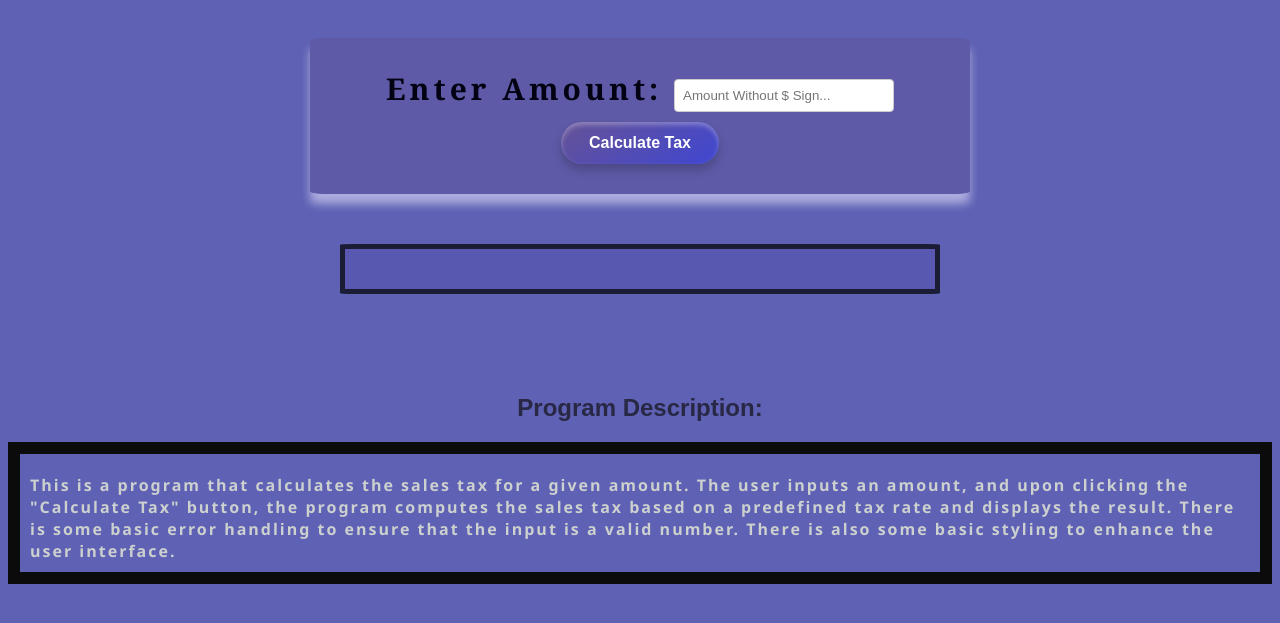
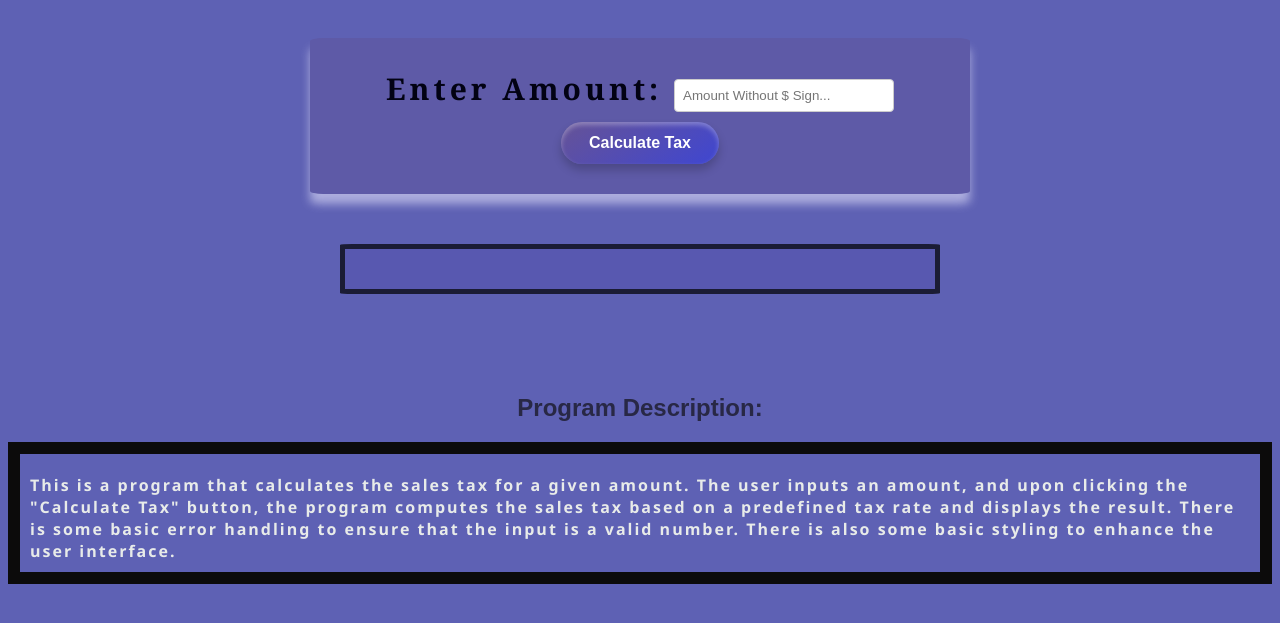
Before and after one commit to Blincoechad/PortfolioBlincoe, a plain HTML site: page salesTaxProgram/index.html in a window 1280 px wide. Shown: the part 175-798 px from the top of the page. Drawn offline with Linux system fonts and the light colour scheme.

Commit message:
changed description font color to white

```diff
--- a/salesTaxProgram/styles.css
+++ b/salesTaxProgram/styles.css
@@ -140,7 +140,7 @@ h2, p {
     padding-bottom: 10px;
     padding-left: 10px;
     padding-right: 10px;
-    color: rgb(204, 208, 206);
+    color: rgb(232, 235, 233);
     font-family: 'Segoe UI', Tahoma, Geneva, Verdana, sans-serif;
     font-weight: bold;
     letter-spacing: 2px;
```
